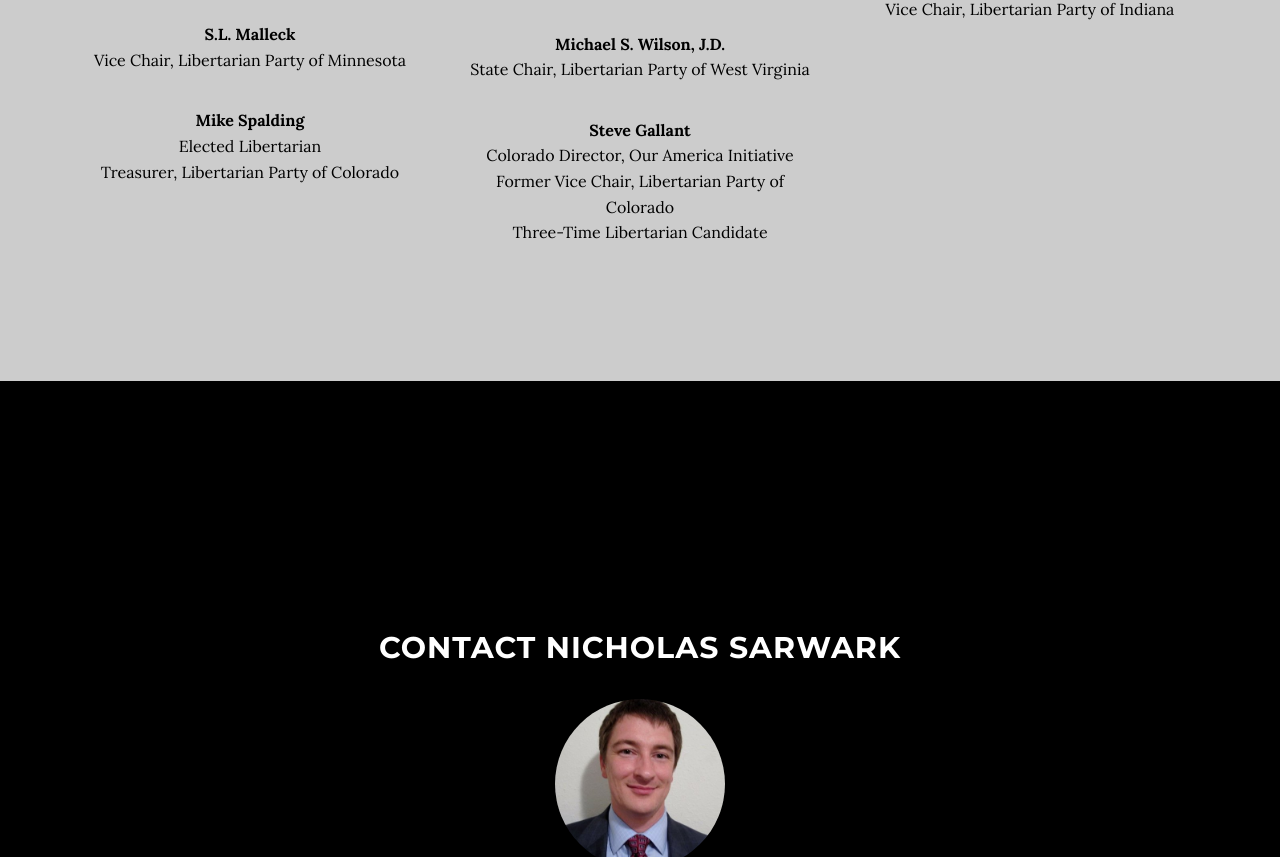
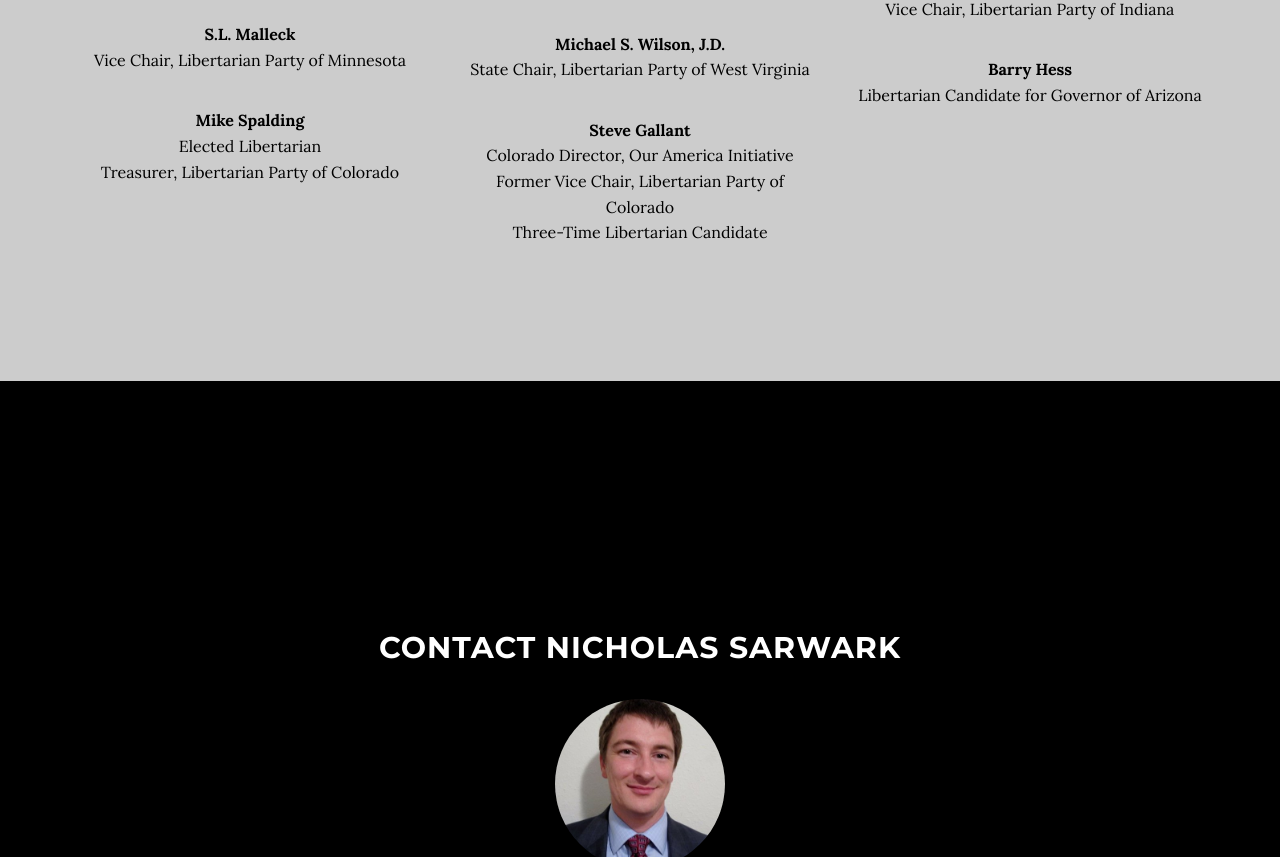
Before and after one commit to bploeger/bploeger.github.io, a plain HTML site: page index.html in a window 1280 px wide. Shown: the part 3767-4624 px from the top of the page. Drawn offline with nearby package versions, Linux system fonts and the light colour scheme.

Commit message:
Supporter Update

```diff
--- a/index.html
+++ b/index.html
@@ -162,6 +162,7 @@
                         <p class="supporters-text"><strong>Mark W. Bennett</strong><br/><a class="supporter" href="http://www.bennettdissenting.com/">Libertarian Candidate, Texas Court of Criminal Appeals</a></p>
                         <p class="supporters-text"><strong>Tony Ryan</strong><br/>Region 1 Alternate, LNC<br />Executive Board Member, Law Enforcement Against Prohibition</p>
                         <p class="supporters-text"><strong>Beth Duensing</strong><br/>Vice Chair, Libertarian Party of Indiana</p>
+                        <p class="supporters-text"><strong>Barry Hess</strong><br/><a class="supporter" href="http://hessforgovernor.com/">Libertarian Candidate for Governor of Arizona</a></p>
                     </div>
                 </div>
             </div>
```
